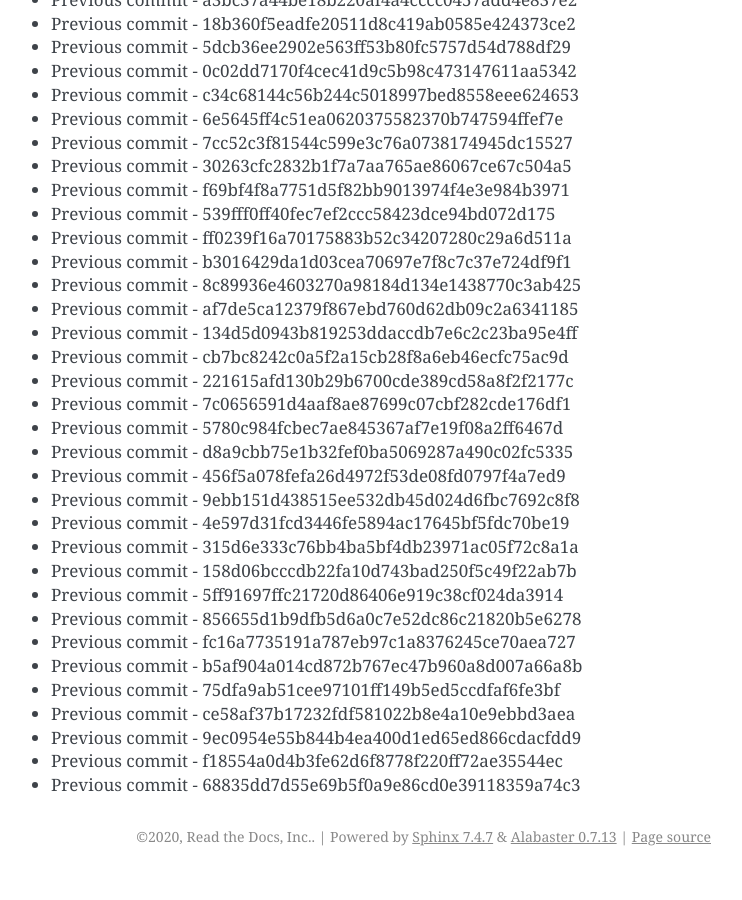
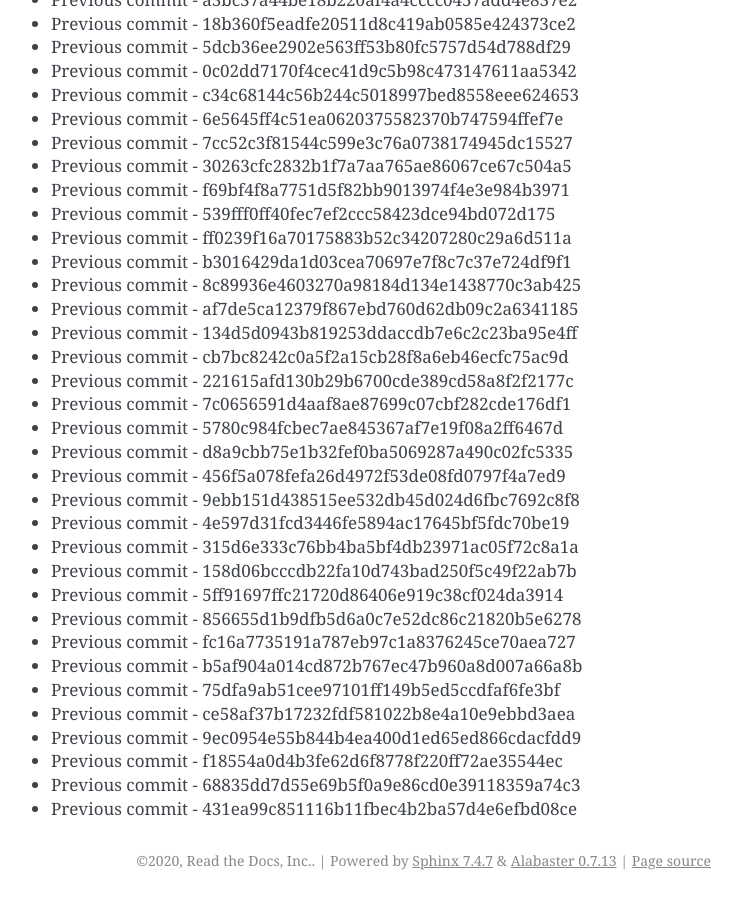
Before and after one commit to readthedocs/rtd-git-stresstest, a Sphinx documentation site: the page built from docs/updates.rst, in a window 1280 px wide and 900 px high, scrolled down 30497 px. Shown: the whole window, without its empty margins (399-1141 px from the left). Built offline with Sphinx 7.4.7, drawn with Linux system fonts in a browser that asks for light colours; before the commit the page ends 31373 px from its top, so only the background shows below that.

Commit message:
Generating commit from previous: 431ea99c851116b11fbec4b2ba57d4e6efbd08ce

```diff
--- a/docs/updates.rst
+++ b/docs/updates.rst
@@ -1313,3 +1313,4 @@ It can be tested for any performance characteristics.
 * Previous commit - 9ec0954e55b844b4ea400d1ed65ed866cdacfdd9
 * Previous commit - f18554a0d4b3fe62d6f8778f220ff72ae35544ec
 * Previous commit - 68835dd7d55e69b5f0a9e86cd0e39118359a74c3
+* Previous commit - 431ea99c851116b11fbec4b2ba57d4e6efbd08ce
```
